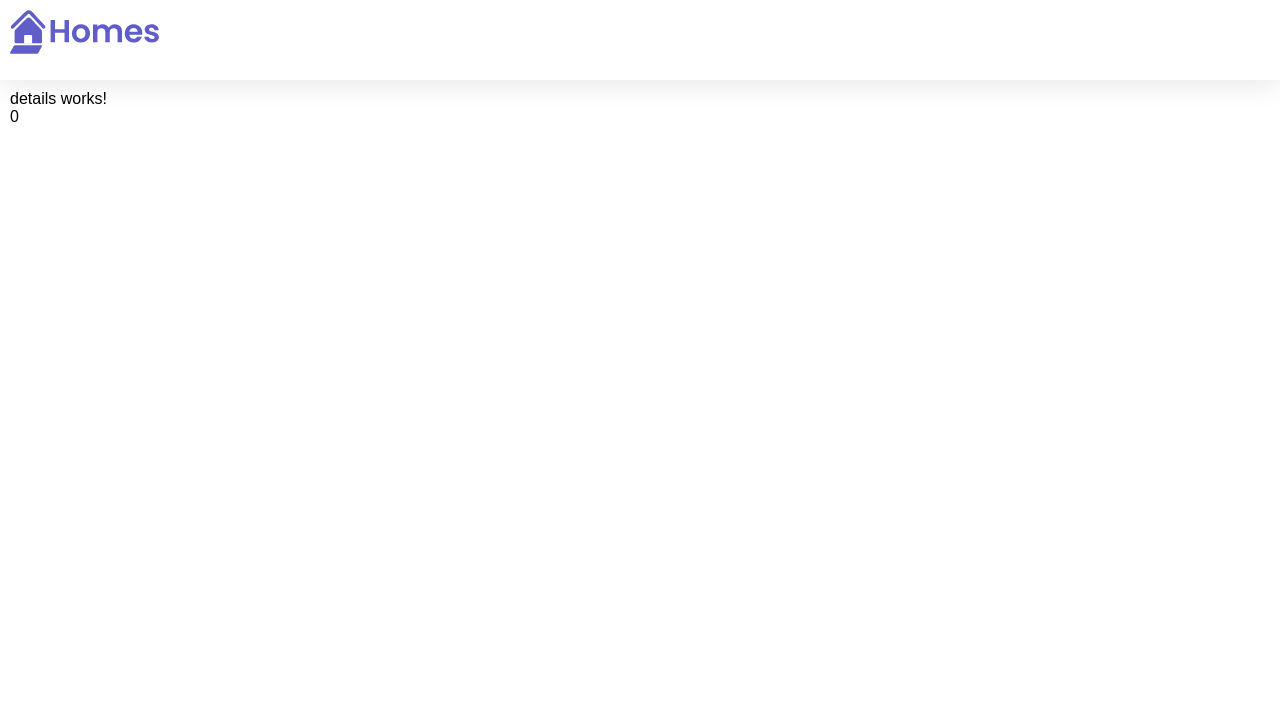
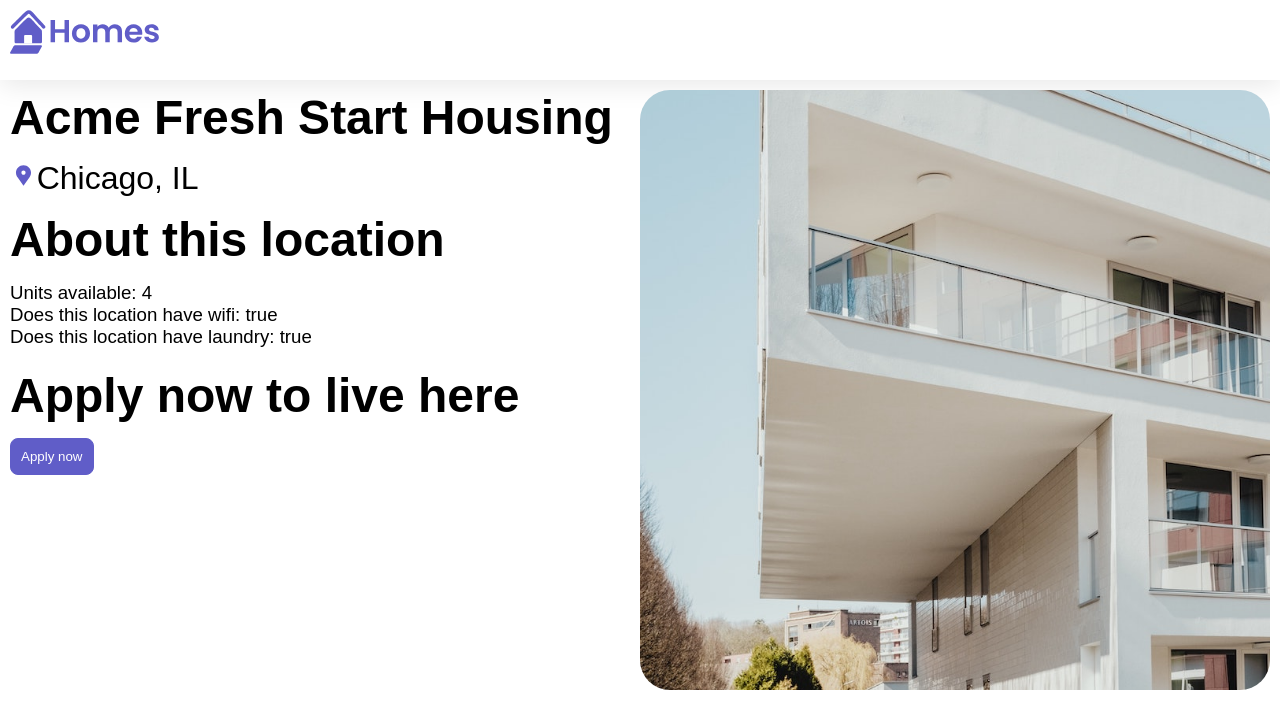
Before and after one commit to kosti996/homesApp, an Angular app: page /details/0 in a window 1280 px wide. Shown: the top 728 px of the page. Built offline with nearby package versions, Linux system fonts and the light colour scheme.

Commit message:
updated details page

```diff
--- a/src/app/details/details.component.css
+++ b/src/app/details/details.component.css
@@ -7,7 +7,7 @@
   }
 
   .listing-heading {
-    font-size: 48pt;
+    font-size: 36pt;
     font-weight: bold;
     margin-bottom: 15px;
   }
--- a/src/app/details/details.component.html
+++ b/src/app/details/details.component.html
@@ -1,2 +1,19 @@
-<p>details works!</p>
-{{ housingLocationId }}
+<article>
+    <img class="listing-photo" [src]="housingLocation?.photo">
+    <section class="listing-description">
+        <h2 class="listing-heading">{{housingLocation?.name}}</h2>
+        <p class="listing-location">{{housingLocation?.city}}, {{housingLocation?.state}}</p>
+    </section>
+    <section class="listing-features">
+        <h2 class="listing-heading">About this location</h2>
+        <ul>
+            <li>Units available: {{housingLocation?.availableUnits}}</li>
+            <li>Does this location have wifi: {{housingLocation?.wifi}}</li>
+            <li>Does this location have laundry: {{housingLocation?.laundry}}</li>
+        </ul>
+    </section>
+    <section class="listing-apply">
+        <h2 class="listing-heading">Apply now to live here</h2>
+        <button class="primary">Apply now</button>
+    </section>
+</article>
--- a/src/app/details/details.component.ts
+++ b/src/app/details/details.component.ts
@@ -1,6 +1,8 @@
 import { Component, inject } from '@angular/core';
 import { CommonModule } from '@angular/common';
 import { ActivatedRoute } from '@angular/router';
+import { HousingService } from '../housing.service';
+import { HousingLocation } from '../housing-location';
 
 @Component({
   selector: 'app-details',
@@ -11,9 +13,11 @@
 })
 export class DetailsComponent {
   route: ActivatedRoute = inject(ActivatedRoute);
-  housingLocationId = 0;
+  housingService = inject(HousingService);
+  housingLocation: HousingLocation | undefined;
 
   constructor() {
-    this.housingLocationId = Number(this.route.snapshot.params['id']);
+    const housingLocationId = Number(this.route.snapshot.params['id']);
+    this.housingLocation = this.housingService.getAllHousingLocationById(housingLocationId);
   }
 }
```
